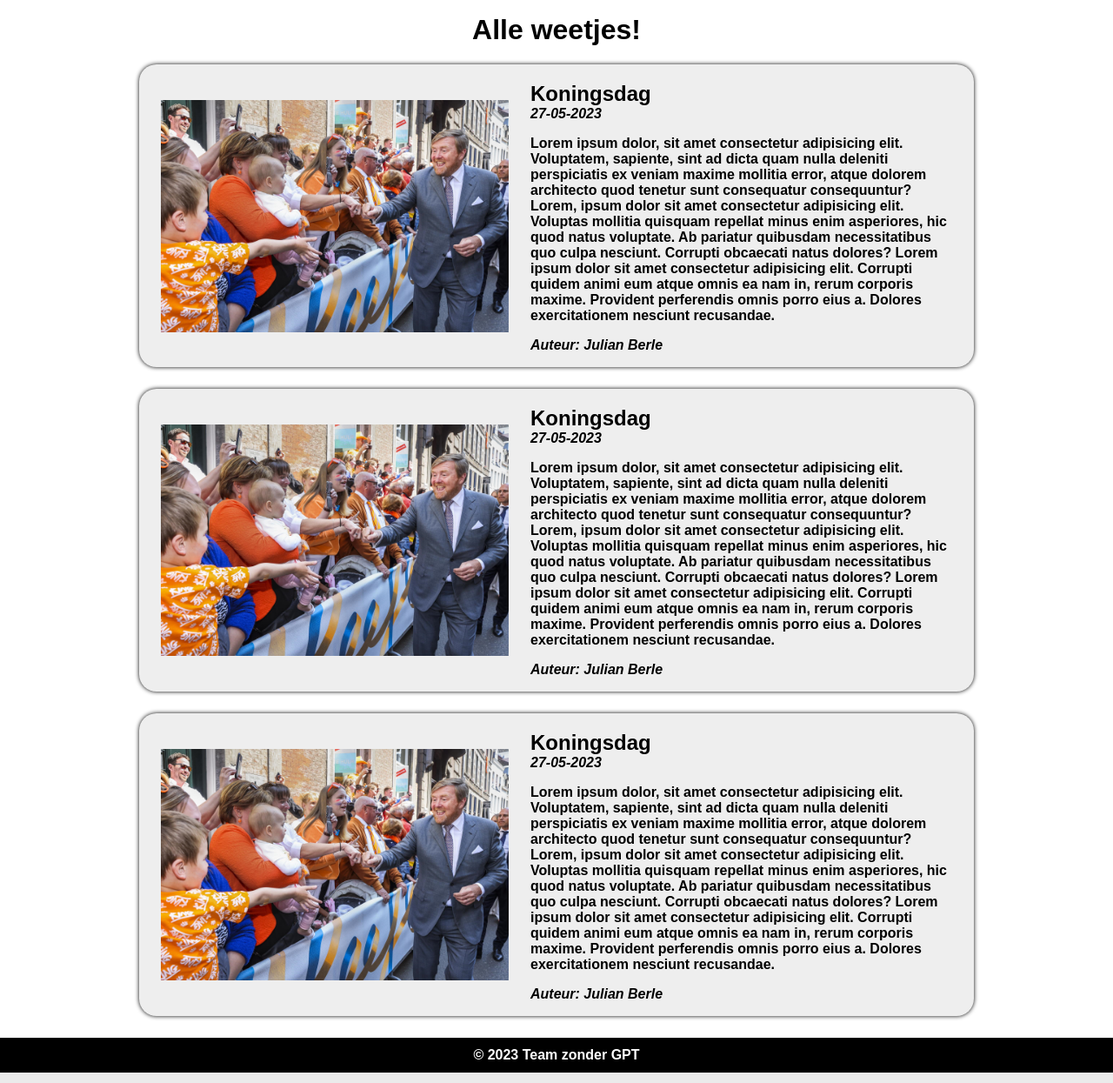
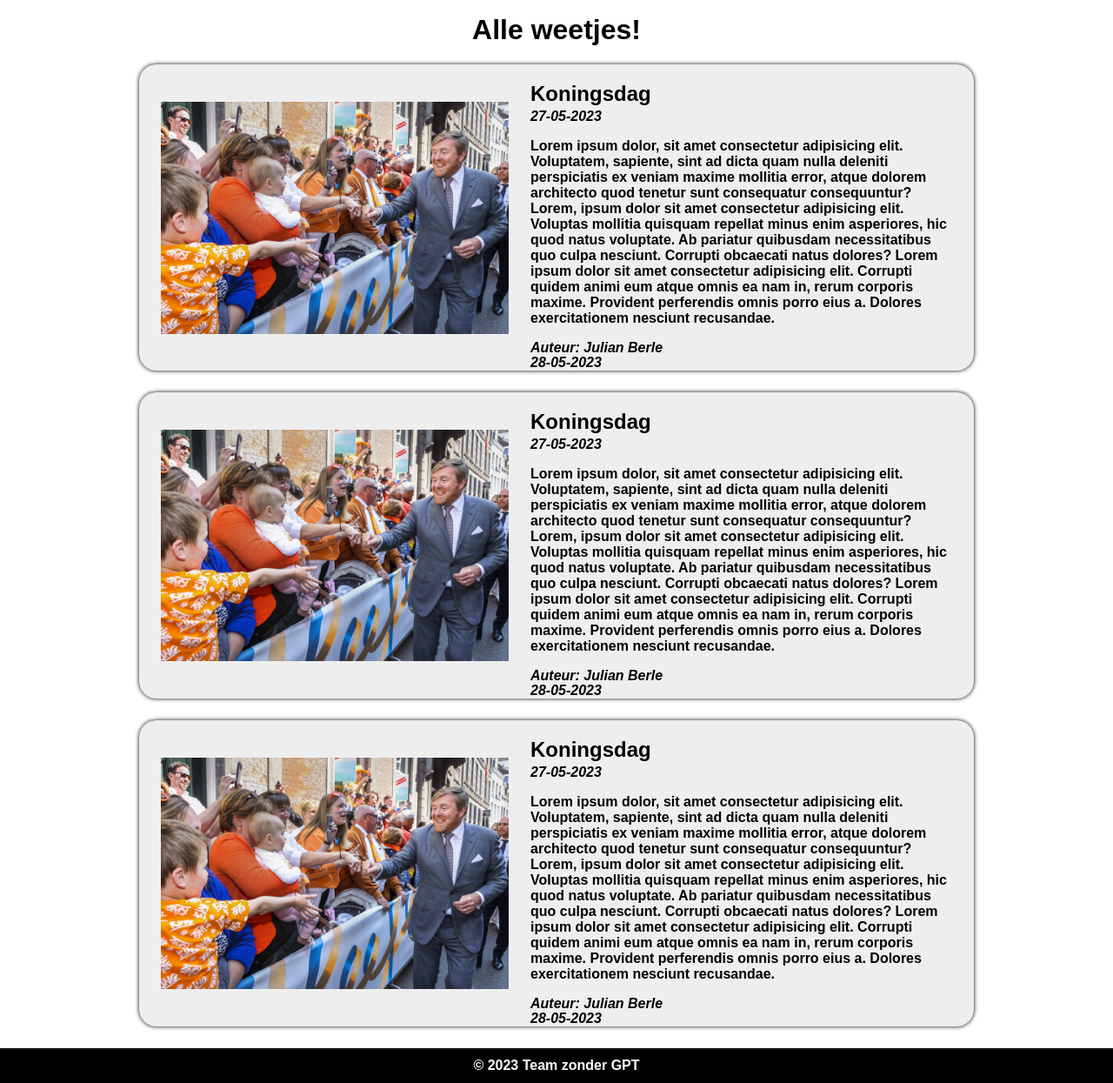
Before and after one commit to Patuberr/Knowitall, a PHP site: page /weetjes.html in a window 1280 px wide. Shown: the part 94-1339 px from the top of the page at 87% size. Run offline with PHP 8.4, Linux system fonts and the light colour scheme; some libraries are stand-ins or nearby versions.

Commit message:
Post datum toegevoegd

```diff
--- a/assets/css/styles.css
+++ b/assets/css/styles.css
@@ -207,7 +207,7 @@ body {
 .content .box .date {
     padding: 0;
     margin: 0;
-    margin-top: -20px;
+    margin-top: -17px;
 }
 
 .content .box .italic {
@@ -223,11 +223,6 @@ body {
     justify-content: flex-start;
     margin: 0 auto;
     /* gap: 20px; */
-}
-
-.content .box .content p {
-    /* text-align: left; */
-    /* width: 800px; */
 }
 
 .content .box .content img {
--- a/index.html
+++ b/index.html
@@ -106,6 +106,7 @@
                         <p class="date italic">27-05-2023</p>
                         <p>Lorem ipsum dolor, sit amet consectetur adipisicing elit. Voluptatem, sapiente, sint ad dicta quam nulla deleniti perspiciatis ex veniam maxime mollitia error, atque dolorem architecto quod tenetur sunt consequatur consequuntur? Lorem, ipsum dolor sit amet consectetur adipisicing elit. Voluptas mollitia quisquam repellat minus enim asperiores, hic quod natus voluptate. Ab pariatur quibusdam necessitatibus quo culpa nesciunt. Corrupti obcaecati natus dolores? Lorem ipsum dolor sit amet consectetur adipisicing elit. Corrupti quidem animi eum atque omnis ea nam in, rerum corporis maxime. Provident perferendis omnis porro eius a. Dolores exercitationem nesciunt recusandae.</p>
                         <p class="italic">Auteur: Julian Berle</p>
+                        <p class="date italic">28-05-2023</p>
                     </div>
                 </div>
             </div>
--- a/weetjes.html
+++ b/weetjes.html
@@ -103,6 +103,7 @@
                         <p class="date italic">27-05-2023</p>
                         <p>Lorem ipsum dolor, sit amet consectetur adipisicing elit. Voluptatem, sapiente, sint ad dicta quam nulla deleniti perspiciatis ex veniam maxime mollitia error, atque dolorem architecto quod tenetur sunt consequatur consequuntur? Lorem, ipsum dolor sit amet consectetur adipisicing elit. Voluptas mollitia quisquam repellat minus enim asperiores, hic quod natus voluptate. Ab pariatur quibusdam necessitatibus quo culpa nesciunt. Corrupti obcaecati natus dolores? Lorem ipsum dolor sit amet consectetur adipisicing elit. Corrupti quidem animi eum atque omnis ea nam in, rerum corporis maxime. Provident perferendis omnis porro eius a. Dolores exercitationem nesciunt recusandae.</p>
                         <p class="italic">Auteur: Julian Berle</p>
+                        <p class="date italic">28-05-2023</p>
                     </div>
                 </div>
             </div>
@@ -116,6 +117,7 @@
                         <p class="date italic">27-05-2023</p>
                         <p>Lorem ipsum dolor, sit amet consectetur adipisicing elit. Voluptatem, sapiente, sint ad dicta quam nulla deleniti perspiciatis ex veniam maxime mollitia error, atque dolorem architecto quod tenetur sunt consequatur consequuntur? Lorem, ipsum dolor sit amet consectetur adipisicing elit. Voluptas mollitia quisquam repellat minus enim asperiores, hic quod natus voluptate. Ab pariatur quibusdam necessitatibus quo culpa nesciunt. Corrupti obcaecati natus dolores? Lorem ipsum dolor sit amet consectetur adipisicing elit. Corrupti quidem animi eum atque omnis ea nam in, rerum corporis maxime. Provident perferendis omnis porro eius a. Dolores exercitationem nesciunt recusandae.</p>
                         <p class="italic">Auteur: Julian Berle</p>
+                        <p class="date italic">28-05-2023</p>
                     </div>
                 </div>
             </div>
@@ -129,6 +131,7 @@
                         <p class="date italic">27-05-2023</p>
                         <p>Lorem ipsum dolor, sit amet consectetur adipisicing elit. Voluptatem, sapiente, sint ad dicta quam nulla deleniti perspiciatis ex veniam maxime mollitia error, atque dolorem architecto quod tenetur sunt consequatur consequuntur? Lorem, ipsum dolor sit amet consectetur adipisicing elit. Voluptas mollitia quisquam repellat minus enim asperiores, hic quod natus voluptate. Ab pariatur quibusdam necessitatibus quo culpa nesciunt. Corrupti obcaecati natus dolores? Lorem ipsum dolor sit amet consectetur adipisicing elit. Corrupti quidem animi eum atque omnis ea nam in, rerum corporis maxime. Provident perferendis omnis porro eius a. Dolores exercitationem nesciunt recusandae.</p>
                         <p class="italic">Auteur: Julian Berle</p>
+                        <p class="date italic">28-05-2023</p>
                     </div>
                 </div>
             </div>
```
